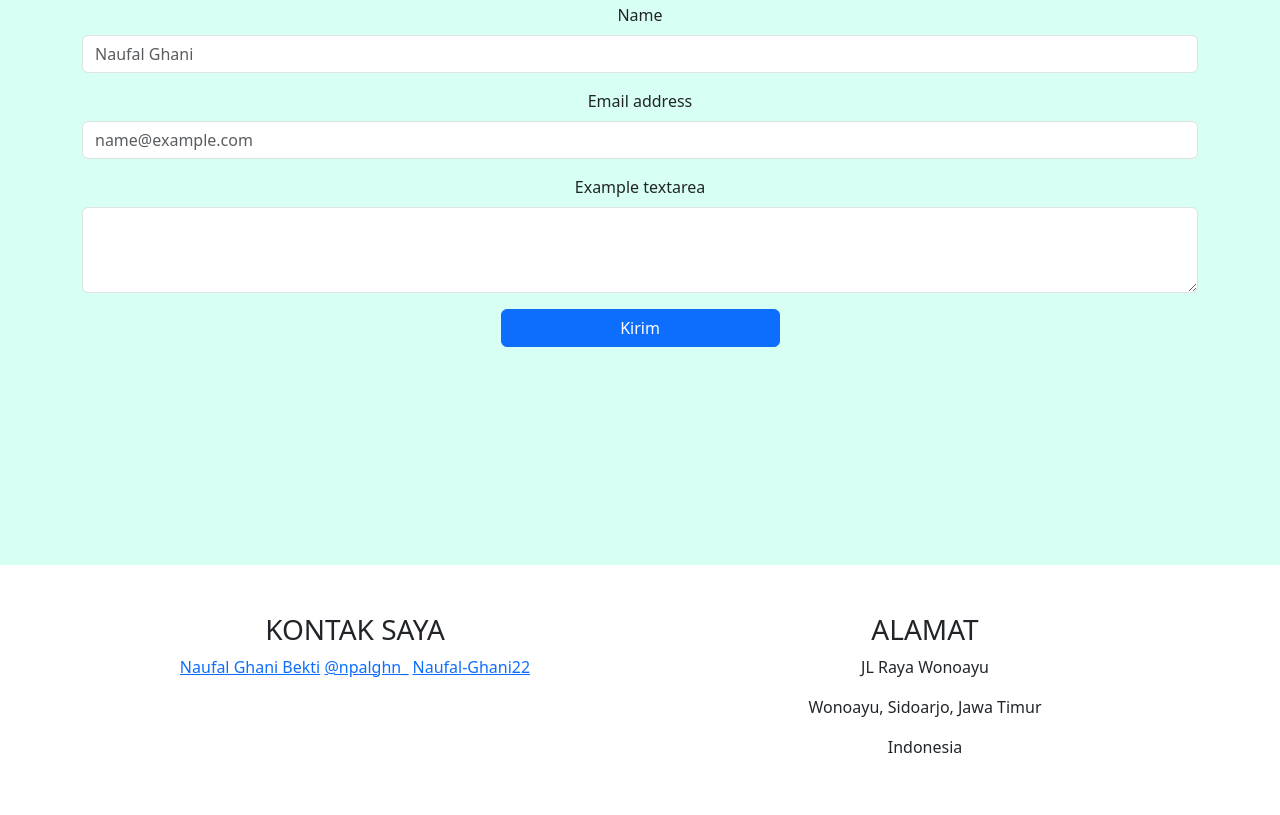
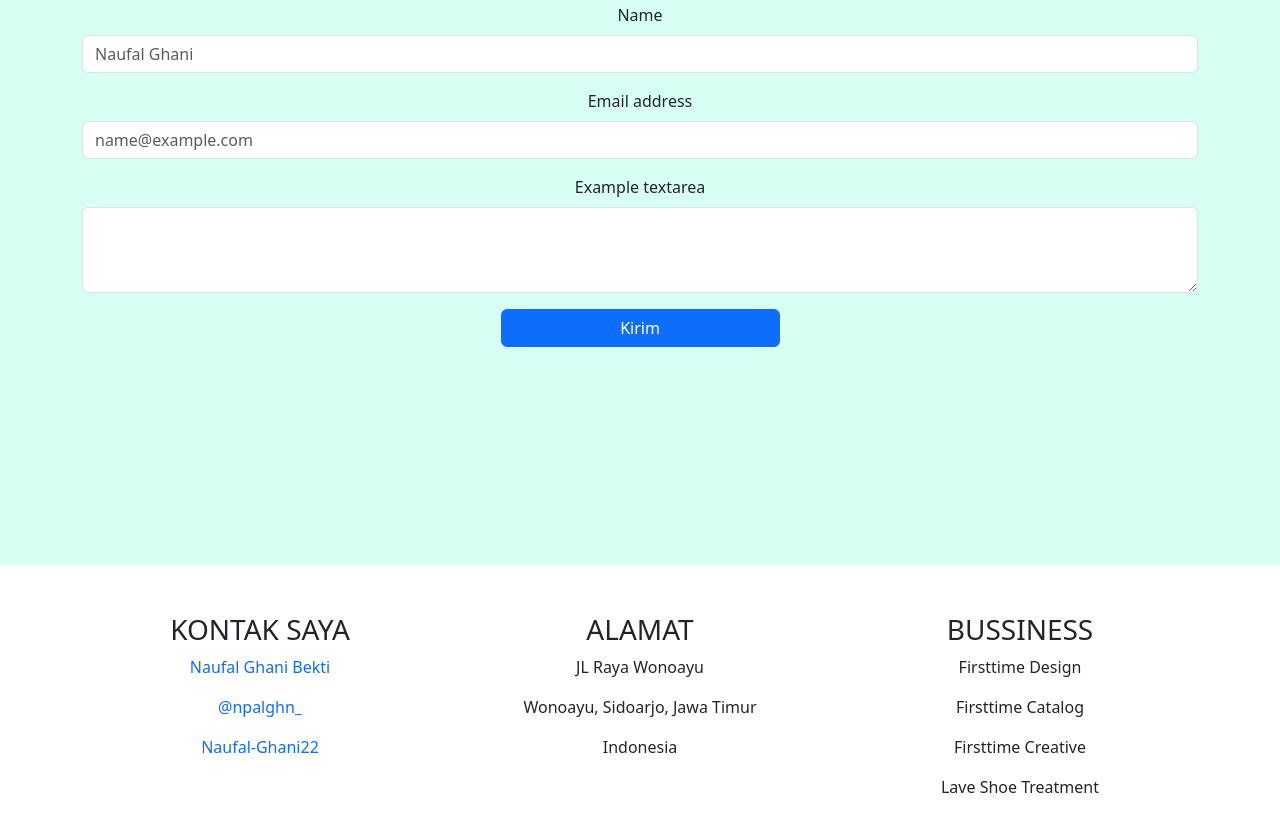
Before and after one commit to Naufal-Ghani22/PORTOFOLIO-BOOTSTRAP, a plain HTML site: page index.html in a window 1280 px wide. Shown: the part 2394-3209 px from the top of the page. Before the commit the page ends 3169 px from the top, so only its background shows below. Drawn offline with nearby package versions, Linux system fonts and the light colour scheme.

Commit message:
footer - 2

```diff
--- a/index.html
+++ b/index.html
@@ -182,15 +182,22 @@
           <div class="row">
             <div class="col">
               <h3>KONTAK SAYA</h3>
-              <a href="#">Naufal Ghani Bekti</a>
-              <a href="#">@npalghn_</a>
-              <a href="#">Naufal-Ghani22</a>
+              <a href="#"><p>Naufal Ghani Bekti</p></a>
+              <a href="#"><p>@npalghn_</p></a>
+              <a href="#"><p>Naufal-Ghani22</p></a>
             </div>
             <div class="col">
               <h3>ALAMAT</h3>
               <p>JL Raya Wonoayu</p>
               <p>Wonoayu, Sidoarjo, Jawa Timur</p>
               <p>Indonesia</p>
+            </div>
+            <div class="col">
+              <h3>BUSSINESS</h3>
+              <p>Firsttime Design</p>
+              <p>Firsttime Catalog</p>
+              <p>Firsttime Creative</p>
+              <p>Lave Shoe Treatment</p>
             </div>
           </div>
         </div>
--- a/style.css
+++ b/style.css
@@ -1,3 +1,7 @@
+a{
+  text-decoration: none;
+}
+
 .jumbotron{
     padding-top: 2rem;
     background-color: rgb(215, 255, 243);
```
